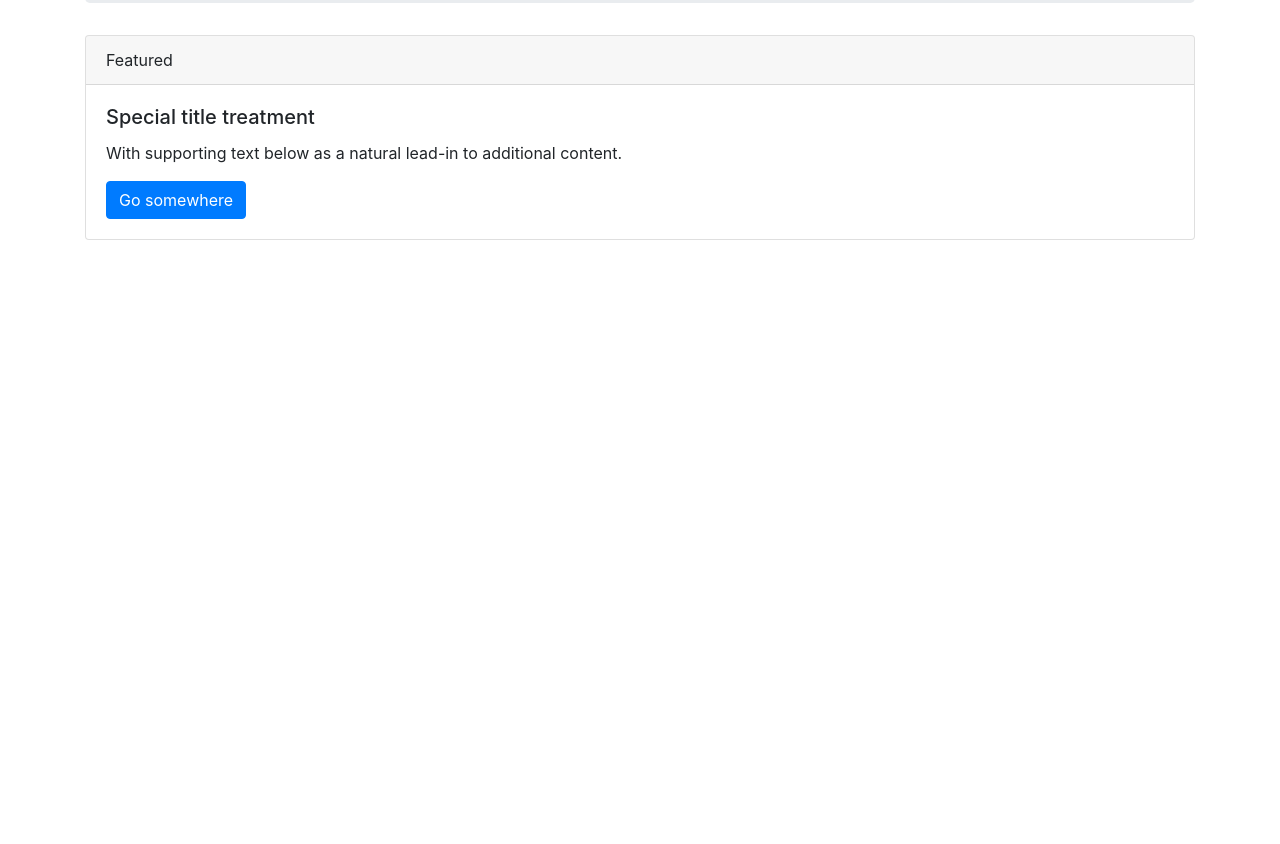
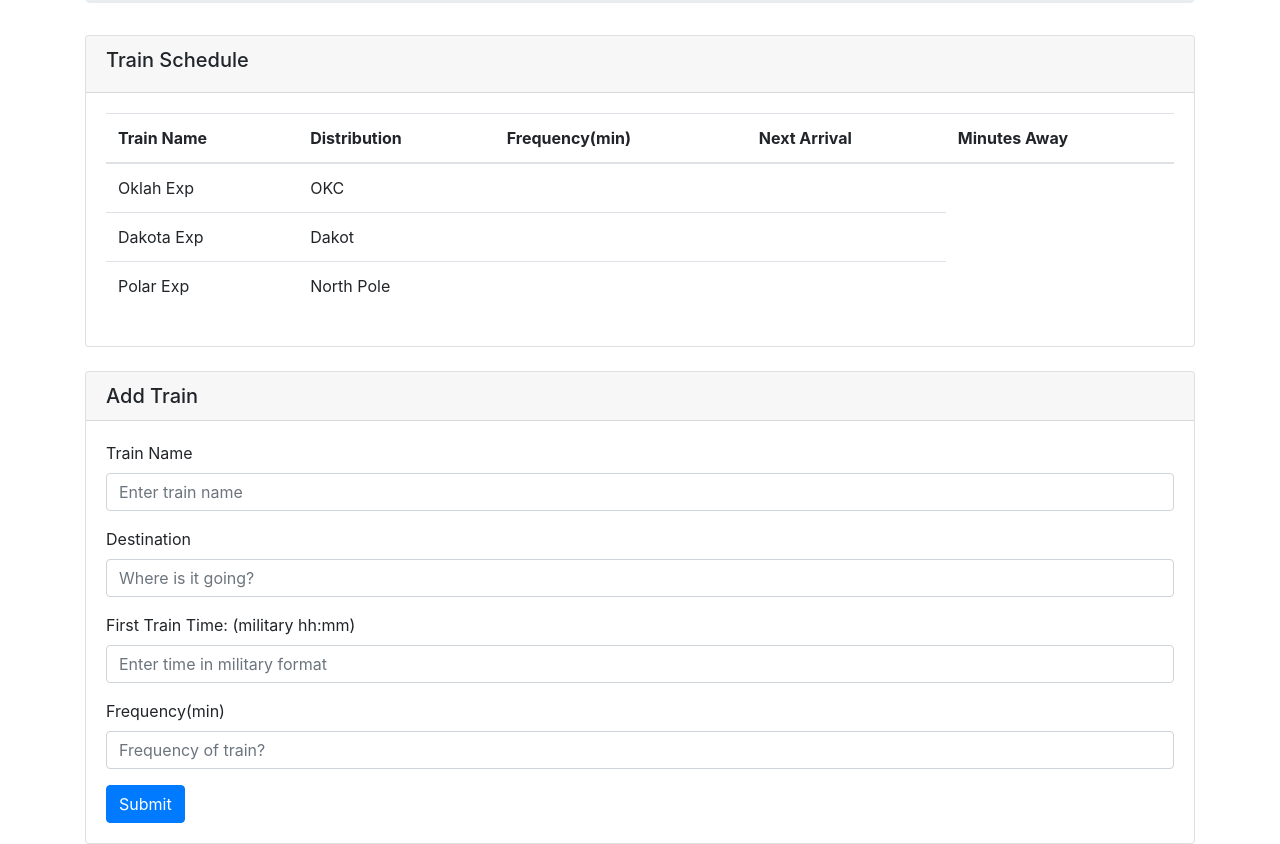
Before and after one commit to seleazar10/E-Firebase, a plain HTML site: page index.html in a window 1280 px wide. Shown: the part 181-1025 px from the top of the page. Before the commit the page ends 800 px from the top, so only its background shows below. Drawn offline with nearby package versions, Linux system fonts and the light colour scheme.

Commit message:
front end styling completed

```diff
--- a/index.html
+++ b/index.html
@@ -23,14 +23,70 @@
 
     <div class="card">
             <div class="card-header">
-              Featured
+              <h5>Train Schedule</h5>
             </div>
             <div class="card-body">
-              <h5 class="card-title">Special title treatment</h5>
-              <p class="card-text">With supporting text below as a natural lead-in to additional content.</p>
-              <a href="#" class="btn btn-primary">Go somewhere</a>
+                    <table class="table">
+                            <thead>
+                              <tr>
+                                <th scope="col">Train Name</th>
+                                <th scope="col">Distribution</th>
+                                <th scope="col">Frequency(min)</th>
+                                <th scope="col">Next Arrival</th>
+                                <th scope="col">Minutes Away</th>
+                              </tr>
+                            </thead>
+                            <tbody>
+                              <tr>
+                                <td>Oklah Exp</td>
+                                <td>OKC</td>
+                                <td class="freq"></td>
+                                <td class="arr"></td>
+                                <td class="minway"></td>
+                              </tr>
+                              <tr>
+                                <td>Dakota Exp</td>
+                                <td>Dakot</td>
+                                <td></td>
+                                <td></td>
+                              </tr>
+                              <tr>
+                                <td>Polar Exp</td>
+                                <td>North Pole</td>
+                                <td></td>
+                                <td></td>
+                              </tr>
+                            </tbody>
+                          </table>
             </div>
           </div>
+
+          <div class="card mt-4">
+                <h5 class="card-header">Add Train</h5>
+                <div class="card-body">
+                        <form>
+                                <div class="form-group">
+                                  <label for="trainNameInput">Train Name</label>
+                                  <input type="text" class="form-control" id="trainNameInput" aria-describedby="textHelp" placeholder="Enter train name">
+                                  <!-- <small id="emailHelp" class="form-text text-muted">We'll never share your email with anyone else.</small> -->
+                                </div>
+                                <div class="form-group">
+                                  <label for="destinationInput">Destination</label>
+                                  <input type="text" class="form-control" id="destinationInput" placeholder="Where is it going?">
+                                </div>
+                                <div class="form-group">
+                                        <label for="timeInput">First Train Time: (military hh:mm)</label>
+                                        <input type="text" class="form-control" id="timeInput" placeholder="Enter time in military format">
+                                    </div>
+                                <div class="form-group">
+                                        <label for="freqInput">Frequency(min)</label>
+                                        <input type="text" class="form-control" id="freqInput" placeholder="Frequency of train?">
+                                    </div>
+                                <button type="submit" class="btn btn-primary">Submit</button>
+                              </form>
+
+                </div>
+              </div>
 
 
     </div>
```
